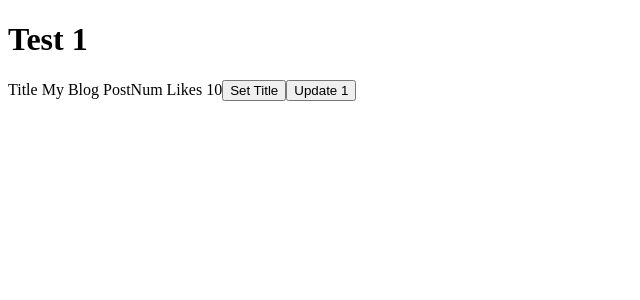
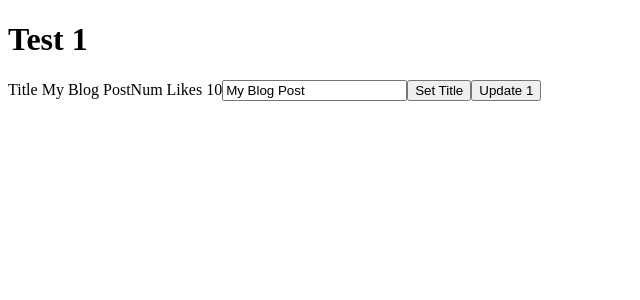
Before and after one commit to michaelboyles/formula, a React app: page / in a window 1280 px wide. Shown: the top 300 px of the page, without its empty margins (0-640 px from the left). Built offline with nearby package versions, Linux system fonts and the light colour scheme; the HTML template or start-up script is replaced by a standard one.

Commit message:
feat: text inputs for string fields

```diff
--- a/src/test1.tsx
+++ b/src/test1.tsx
@@ -25,7 +25,7 @@ export function Test1() {
     });
     const [a, setA] = useState(1)
 
-    const { value: title, setValue: setTitle } = useField(form.get("title"));
+    const { value: title, setValue: setTitle, Input: TitleInput } = useField(form.get("title"));
     const { value: numLikes } = useField(form.get("numLikes"));
 
     return (
@@ -34,7 +34,7 @@ export function Test1() {
             Title { title }
             Num Likes { numLikes }
 
-
+            <TitleInput />
             <button onClick={() => setTitle("New title")}>Set Title</button>
             <button onClick={() => setA(prev => prev + 1)}>Update { a }</button>
         </div>
--- a/src/useField.ts
+++ b/src/useField.tsx
@@ -1,9 +1,10 @@
-import { useSyncExternalStore } from "react";
+import { ReactNode, useCallback, useSyncExternalStore } from "react";
 import { FormField, NumberField, StringField } from "./FormField";
 
 type StringReturn = {
     value: string
     setValue: (value: string) => void
+    Input: () => ReactNode
 }
 type NumberReturn = {
     value: number
@@ -14,7 +15,27 @@ type Return = StringReturn | NumberReturn;
 export function useField(field: StringField): StringReturn;
 export function useField(field: NumberField): NumberReturn;
 export function useField(field: FormField): Return {
-    const value = useSyncExternalStore(
+    const value = useSyncFormValue(field);
+
+    const Input = useCallback(() => {
+        const value = useSyncFormValue(field);
+        if (field instanceof StringField) {
+            return <input type="text" onChange={(e) => field.setValue(e.target.value)} value={value}/>
+        }
+        return <div>unsupported</div>;
+    }, [field])
+
+    return {
+        value,
+        setValue(value: any) {
+            field.setValue(value);
+        },
+        Input
+    };
+}
+
+function useSyncFormValue(field: FormField) {
+    return useSyncExternalStore(
         // Subscribe
         (onStoreChange) => {
             const unsubscribe = field.subscribe(onStoreChange);
@@ -25,11 +46,4 @@ export function useField(field: FormField): Return {
         // Get snapshot
         () => field.getValue()
     );
-
-    return {
-        value,
-        setValue(value: any) {
-            field.setValue(value);
-        }
-    };
 }
```
